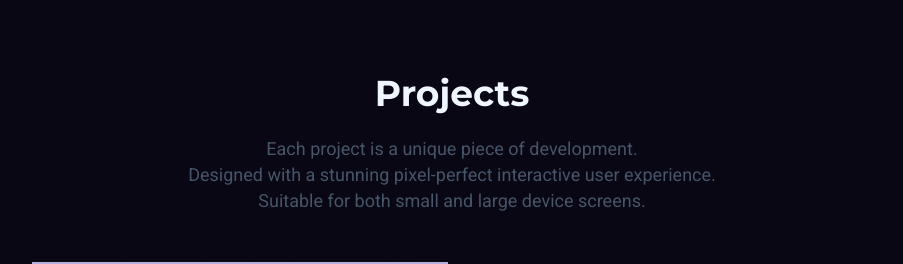
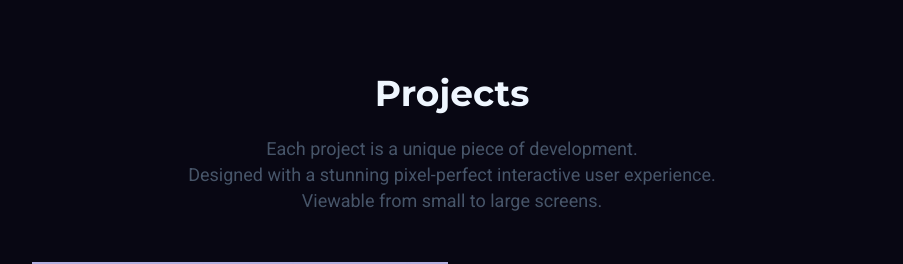
Before and after one commit to rthrx44/ruther-portfolio, a React (Create React App) app: page / in a window 1280 px wide. Shown: the part 3720-3984 px from the top of the page, without its empty margins (188-1091 px from the left). Built offline with nearby package versions, Linux system fonts and the light colour scheme.

Commit message:
Update Landing.jsx

```diff
--- a/src/pages/landing/Landing.jsx
+++ b/src/pages/landing/Landing.jsx
@@ -133,7 +133,7 @@ function Landing({skillIcon, covape}) {
       </section>
       <section className='projects container section'>
         <h3 className='project_title'>Projects</h3>
-        <p className='project_description'>Each project is a unique piece of development. <br/>Designed with a stunning pixel-perfect interactive user experience.<br/>Suitable for both small and large device screens.</p>
+        <p className='project_description'>Each project is a unique piece of development. <br/>Designed with a stunning pixel-perfect interactive user experience.<br/>Viewable from small to large screens.</p>
         <div className='project_content'>
           <div className='project_link-con'>
             <div className='project_img website lazy loading'>
```
